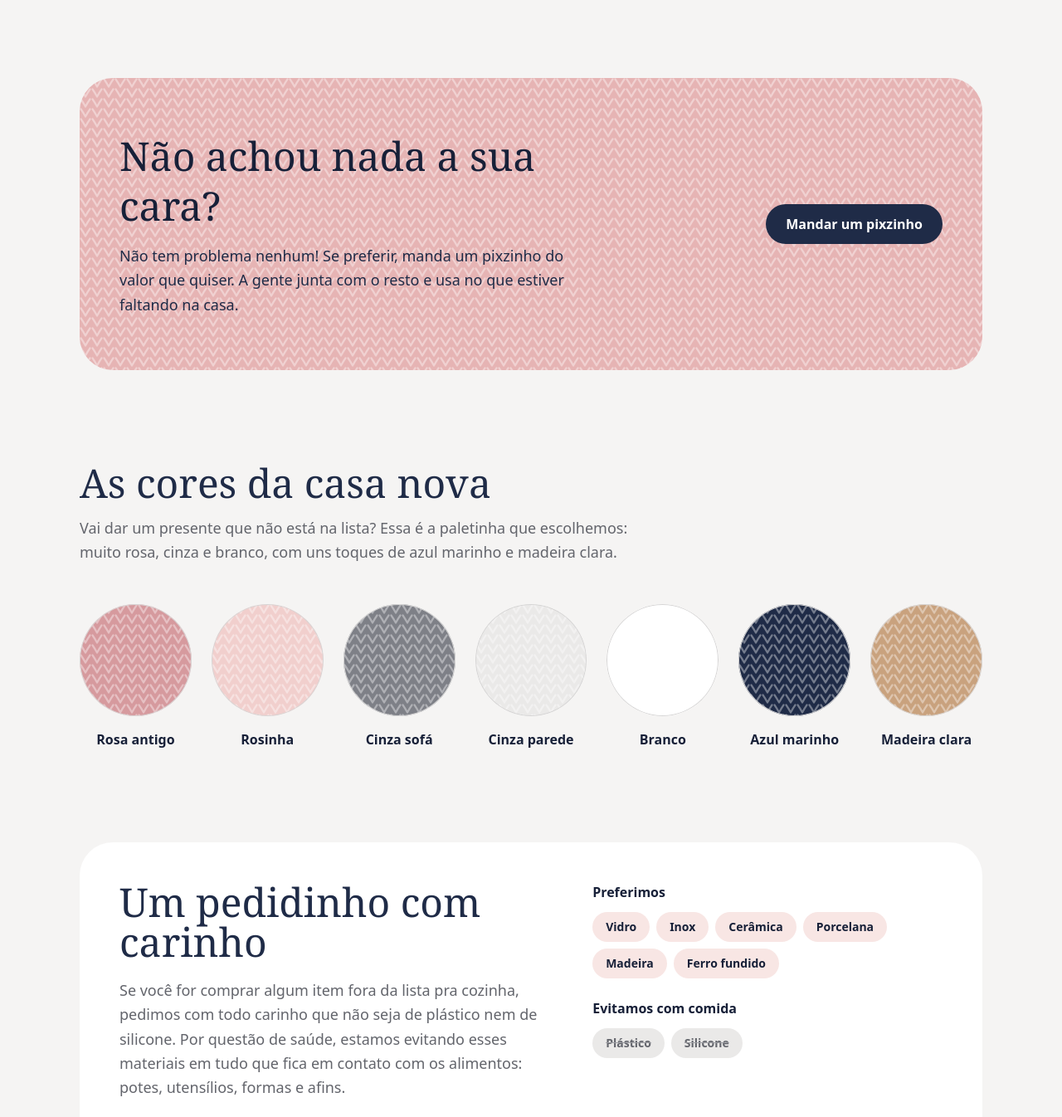
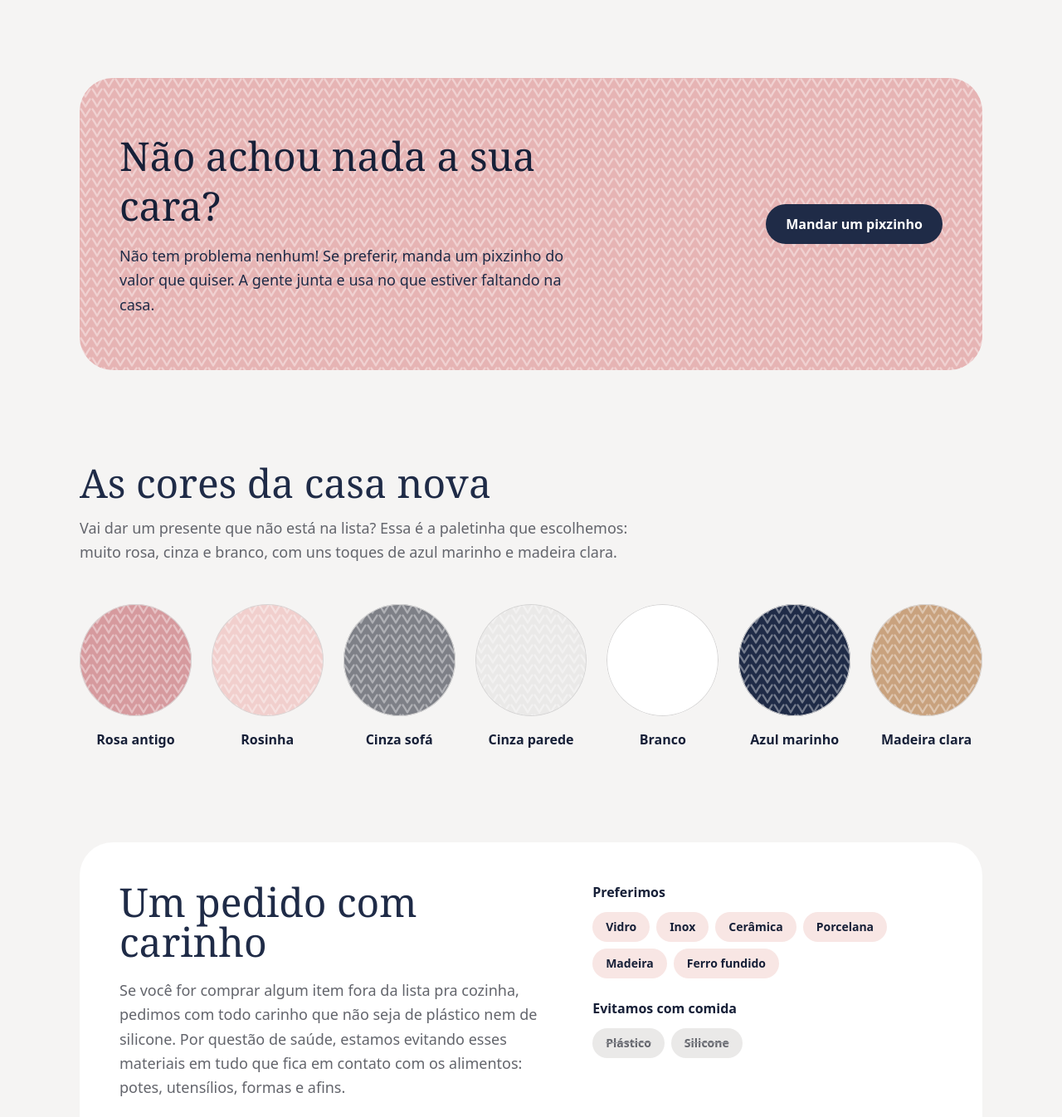
Before and after one commit to Lolita0000/cha-casa-nova, a React (Vite) app: page / in a window 1280 px wide. Shown: the part 9099-10445 px from the top of the page at 83% size. Built offline with nearby package versions, Linux system fonts and the light colour scheme; no server answers.

Commit message:
copy: soften the materials title and the free pix text

```diff
--- a/src/features/free-contribution/FreeContribution.tsx
+++ b/src/features/free-contribution/FreeContribution.tsx
@@ -63,7 +63,7 @@
             </h2>
             <p className="mt-4 text-lg leading-relaxed text-ink-800">
               Não tem problema nenhum! Se preferir, manda um pixzinho do valor que quiser. A gente
-              junta com o resto e usa no que estiver faltando na casa.
+              junta e usa no que estiver faltando na casa.
             </p>
           </div>
           <Button onClick={() => setIsOpen(true)} className="shrink-0 self-start md:self-auto">
--- a/src/features/materials/MaterialsNote.tsx
+++ b/src/features/materials/MaterialsNote.tsx
@@ -8,7 +8,7 @@
         <div className="grid gap-10 rounded-[2.5rem] bg-white p-6 sm:p-12 lg:grid-cols-[1.2fr_1fr] lg:gap-16">
           <div>
             <h2 id="materials-title" className="font-display text-4xl text-ink-800 sm:text-5xl">
-              Um pedidinho com carinho
+              Um pedido com carinho
             </h2>
             <p className="mt-5 text-lg leading-relaxed text-ash-600">
               Se você for comprar algum item fora da lista pra cozinha, pedimos com todo carinho que
```
